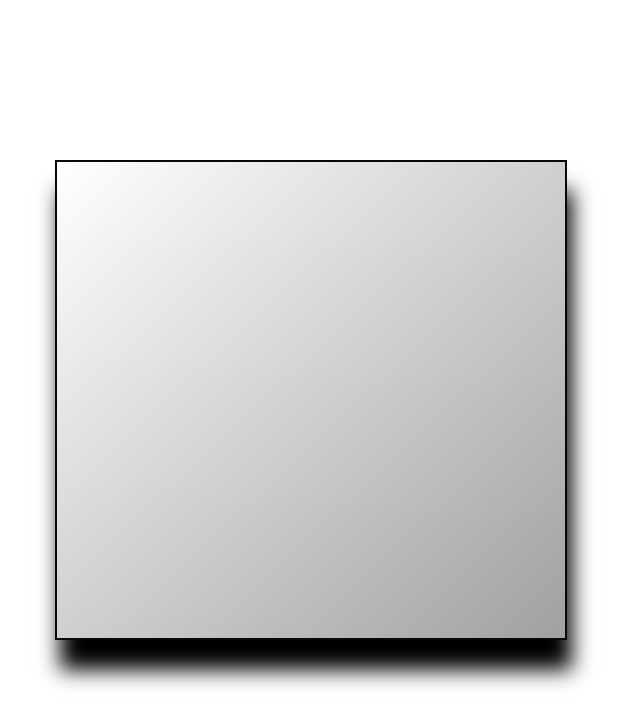
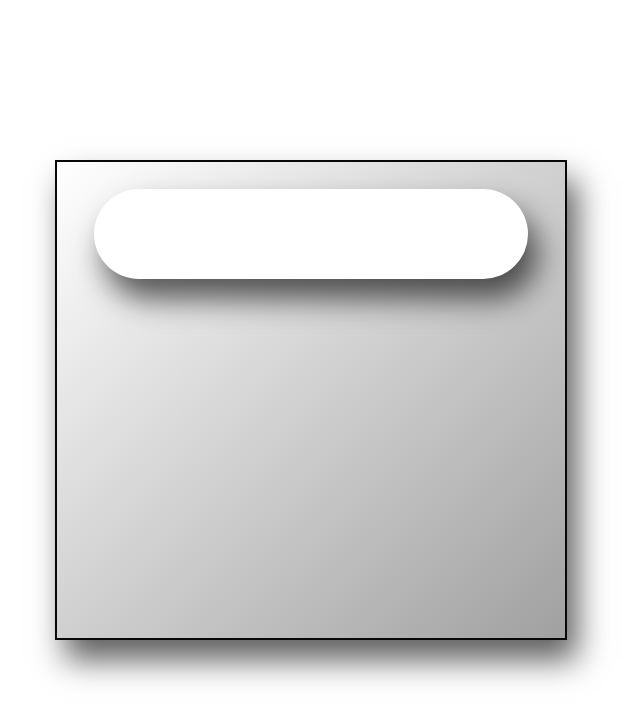
Before and after one commit to shazy89/calculator, a JavaScript app: page / in a window 1280 px wide. Shown: the top 726 px of the page, without its empty margins (329-969 px from the left). Built offline with nearby package versions, Linux system fonts and the light colour scheme; the HTML template or start-up script is replaced by a standard one.

Commit message:
add grid library

```diff
--- a/package.json
+++ b/package.json
@@ -8,6 +8,7 @@
     "@testing-library/user-event": "^12.1.10",
     "react": "^17.0.1",
     "react-dom": "^17.0.1",
+    "react-flexbox-grid": "^2.1.2",
     "react-scripts": "4.0.2",
     "web-vitals": "^1.0.1"
   },
--- a/src/App.css
+++ b/src/App.css
@@ -36,5 +36,16 @@ html {
   left: 50%;
   transform: translate(-50%, -50%);
 
-  box-shadow: 5px 30px 20px rgb(0, 0, 0);
+  box-shadow: 10px 20px 30px rgba(0, 0, 0, 0.63);
 }
+
+.digit-screen {
+  background-color: #fff;
+  border: 2px transparent;
+  width: 90%;
+  height: 20%;
+  border-radius: 100px;
+  margin: auto;
+  margin-top: 3%;
+  box-shadow: 10px 20px 30px rgba(0, 0, 0, 0.63);
+}
--- a/src/App.js
+++ b/src/App.js
@@ -1,11 +1,13 @@
 import "./App.css";
 
-function App() {
+const App = () => {
   return (
     <div className="intro">
-      <div className="calculator"></div>
+      <div className="calculator box">
+        <div className="digit-screen box"></div>
+      </div>
     </div>
   );
-}
+};
 
 export default App;
```
Also changed, not shown: 1 other file (tests, documents, lock files or other folders).
